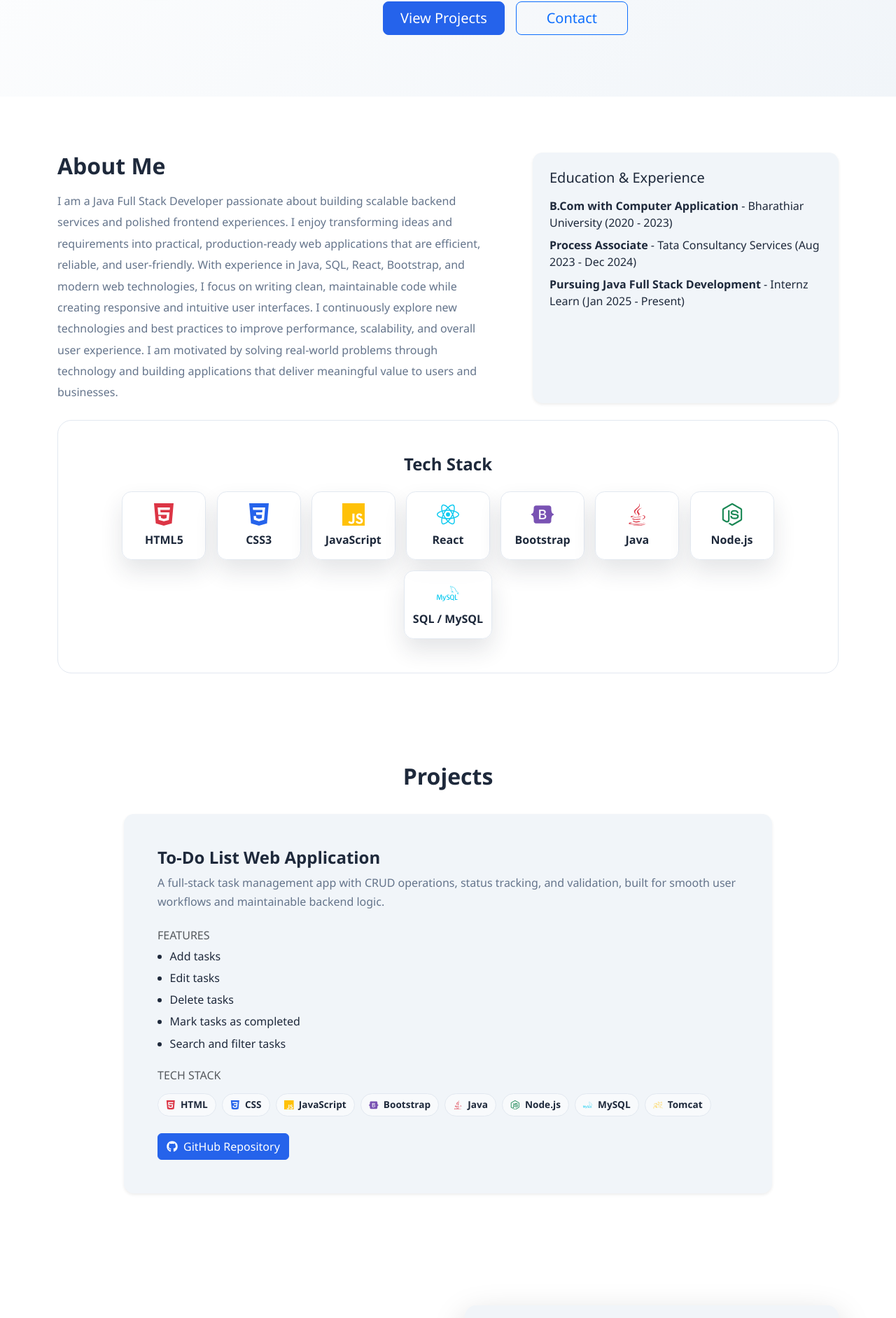
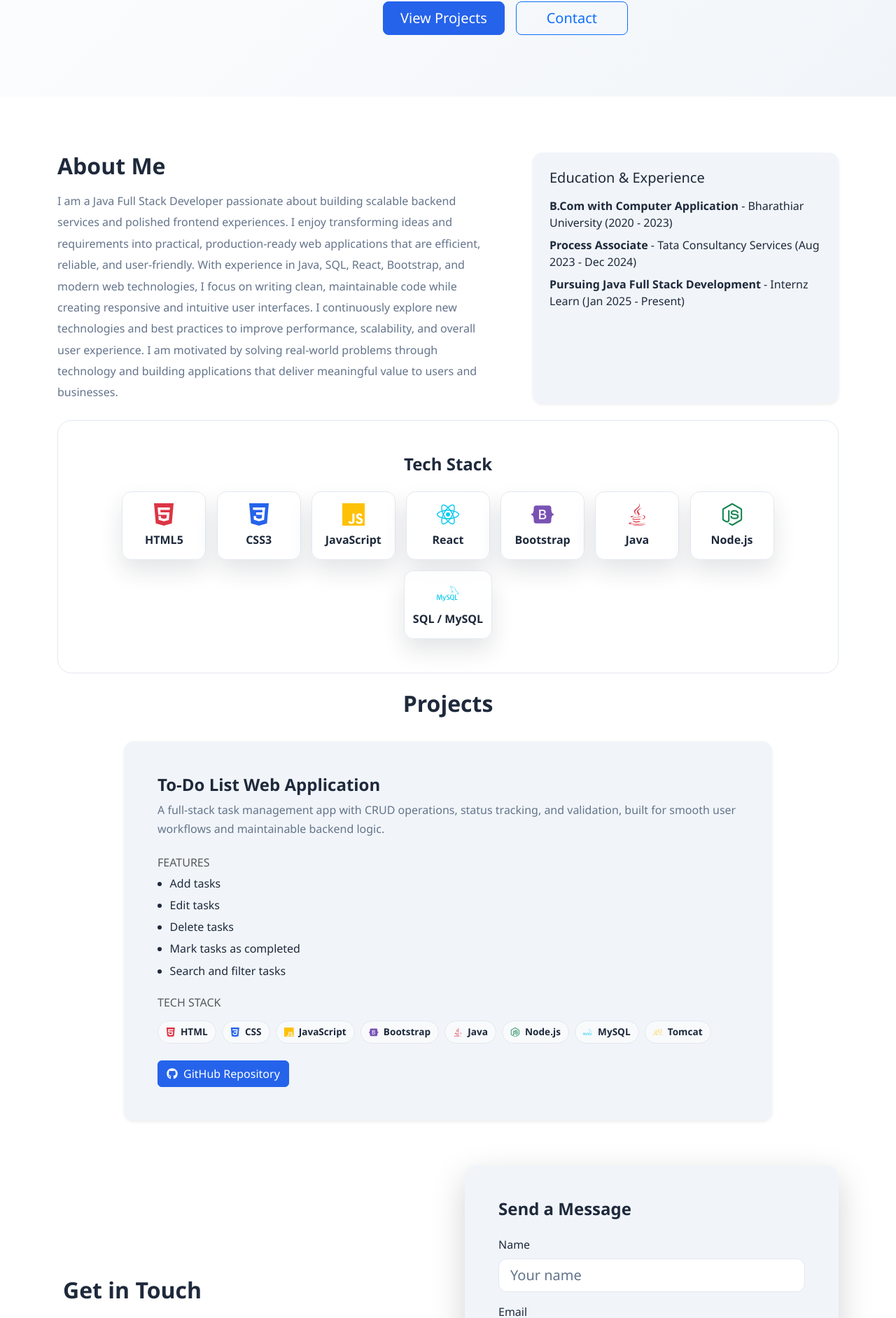
Before and after one commit to NipeshS/Portfolio, a React (Vite) app: page / in a window 1280 px wide. Shown: the part 548-2431 px from the top of the page at 70% size. Built offline with nearby package versions, Linux system fonts and the light colour scheme.

Commit message:
Tighten section spacing and reduce projects-contact gap

```diff
--- a/src/pages/About.jsx
+++ b/src/pages/About.jsx
@@ -2,7 +2,7 @@ import TechStack from "../components/TechStack";
 
 function About() {
   return (
-    <section className="section-block">
+    <section className="section-block about-section">
       <div className="container">
         <div className="row g-4 g-lg-5 align-items-stretch about-layout-row reveal">
           <div className="col-lg-7">
--- a/src/pages/Contact.jsx
+++ b/src/pages/Contact.jsx
@@ -94,7 +94,7 @@ function Contact() {
   };
 
   return (
-    <section className="section-block">
+    <section className="section-block contact-section">
       <div className="container">
         <div className="row g-4 g-lg-5 align-items-stretch">
           <div className="col-md-6 col-lg-6">
--- a/src/styles.css
+++ b/src/styles.css
@@ -125,11 +125,15 @@ html,
   margin: 0;
 }
 
+.about-section {
+  padding-bottom: 24px;
+}
+
 .tech-stack-section {
   margin-top: 0;
-  margin-bottom: 12px;
+  margin-bottom: 0;
   padding-top: 24px;
-  padding-bottom: 12px;
+  padding-bottom: 0;
 }
 
 #projects {
@@ -139,8 +143,12 @@ html,
 }
 
 .project-section {
-  padding-top: 24px;
-  padding-bottom: 80px;
+  padding-top: 0;
+  padding-bottom: 32px;
+}
+
+.contact-section {
+  padding-top: 32px;
 }
 
 .reveal {
```
